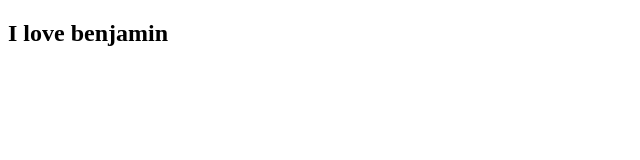
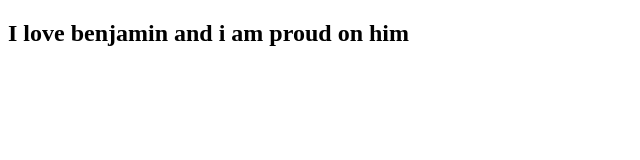
Before and after one commit to Oreva12/Group_Project, a plain HTML site: page folder1/index.html in a window 1280 px wide. Shown: the whole page, without its empty margins (0-640 px from the left). Drawn offline with Linux system fonts and the light colour scheme.

Commit message:
my first push

```diff
--- a/folder1/index.html
+++ b/folder1/index.html
@@ -7,7 +7,7 @@
 </head>
 <body>
     <h2>
-        I love benjamin
+        I love benjamin and i am proud on him
     </h2>
 </body>
 </html>
```
